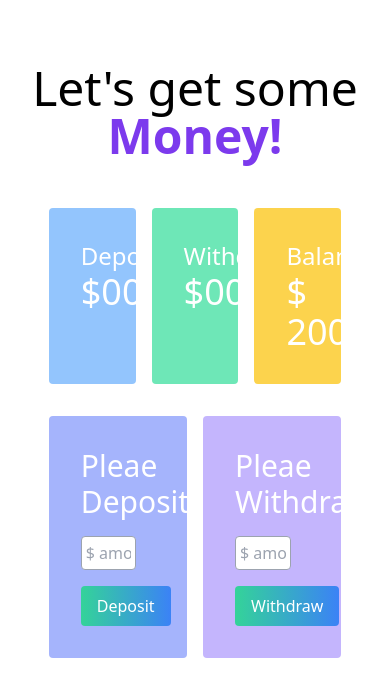
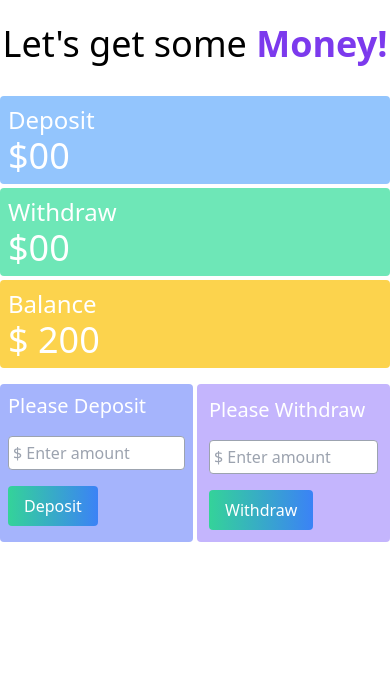
Before and after one commit to mohasin-hossain/functional-bank, a plain HTML site: page banking.html in a window 390 px wide. Drawn offline with nearby package versions, Linux system fonts and the light colour scheme.

Commit message:
Responsive design

```diff
--- a/banking.html
+++ b/banking.html
@@ -13,25 +13,25 @@
   </head>
   <body>
     <header>
-      <h1 class="text-5xl text-center mt-16">
+      <h1 class="text-4xl lg:text-5xl text-center mt-6 lg:mt-16">
         Let's get some
         <span class="text-purple-600 font-semibold">Money!</span>
       </h1>
     </header>
 
-    <main class=" mx-auto w-3/4 ">
+    <main class=" mx-auto lg:w-3/4 ">
       <!-- Balance and Transaction -->
-      <section class="mt-12">
-        <div class="grid grid-cols-3 gap-4 text-white">
-          <div class="bg-blue-300 p-8 rounded">
+      <section class=" mt-8 lg:mt-12">
+        <div class="grid md:grid-cols-2 lg:grid-cols-3 md: gap-1 lg:gap-4 text-white">
+          <div class="bg-blue-300 p-2 md:p-8 rounded">
             <h3 class="text-2xl">Deposit</h3>
             <h4 class="text-4xl">$<span id="deposit-total">00</span></h4>
           </div>
-          <div class="bg-green-300 p-8 rounded">
+          <div class="bg-green-300 p-2 md:p-8 rounded">
             <h3 class="text-2xl">Withdraw</h3>
             <h4 class="text-4xl">$<span id="withdraw-total">00</span></h4>
           </div>
-          <div class="bg-yellow-300 p-8 rounded">
+          <div class="bg-yellow-300 p-2 md:p-8 rounded">
             <h3 class="text-2xl">Balance</h3>
             <h4 class="text-4xl">$ <span id="balance-total">200</span></h4>
           </div>
@@ -39,10 +39,10 @@
       </section>
 
       <!-- Deposit and Withdraw -->
-      <section class="mt-8">
-        <div class="grid grid-cols-2 gap-4">
-          <div class="bg-indigo-300 p-8 rounded">
-            <h3 class="text-3xl mb-4 text-white">Pleae Deposit</h3>
+      <section class="mt-4 md:mt-8">
+        <div class="grid grid-cols-2 gap-1 lg:gap-4">
+          <div class="bg-indigo-300 p-2 md:p-8 rounded">
+            <h3 class="text-xl md:text-3xl mb-4 text-white">Please Deposit</h3>
             <div>
               <input
                 id="deposit-input"
@@ -52,13 +52,13 @@
                   border-gray-400
                   p-1
                   block
-                  w-3/4
+                  w-full
                   mb-4
                   outline-none
                 "
                 type="text"
                 name=""
-                placeholder="$ amount you want to deposit"
+                placeholder="$ Enter amount"
               />
               <button
                 id="deposit-button"
@@ -77,8 +77,8 @@
               </button>
             </div>
           </div>
-          <div class="bg-purple-300 p-8 rounded">
-            <h3 class="text-3xl mb-4 text-white">Pleae Withdraw</h3>
+          <div class="bg-purple-300 p-3 md:p-8 rounded">
+            <h3 class="text-xl md:text-3xl mb-4 text-white">Please Withdraw</h3>
             <div>
               <input
                 id="withdraw-input"
@@ -88,13 +88,13 @@
                   border-gray-400
                   p-1
                   block
-                  w-3/4
+                  w-full
                   mb-4
                   outline-none
                 "
                 type="text"
                 name=""
-                placeholder="$ amount you want to withdraw"
+                placeholder="$ Enter amount"
               />
               <button
                 id="withdraw-button"
```
Also changed, not shown: index.html (deleted, +0 -80 lines).
